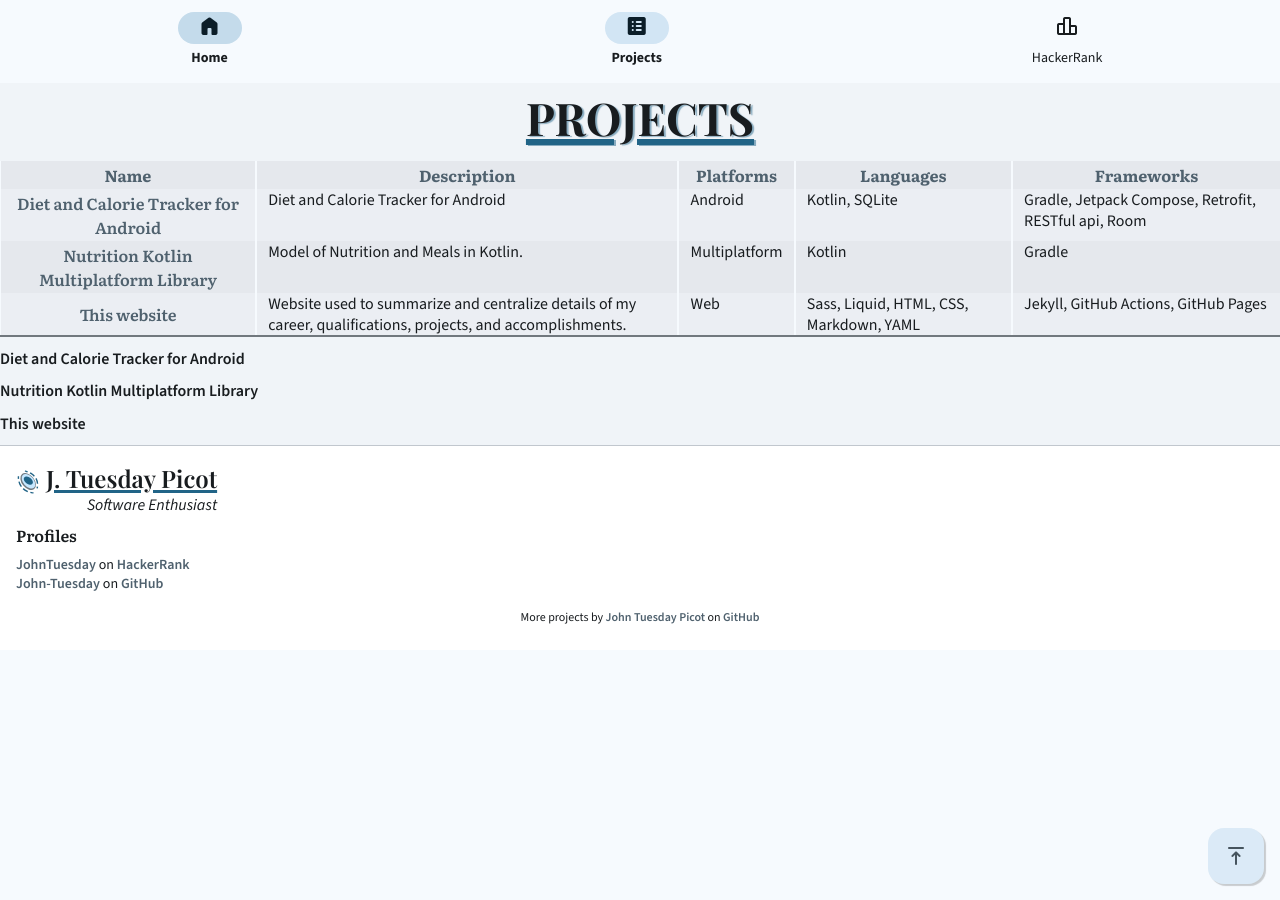
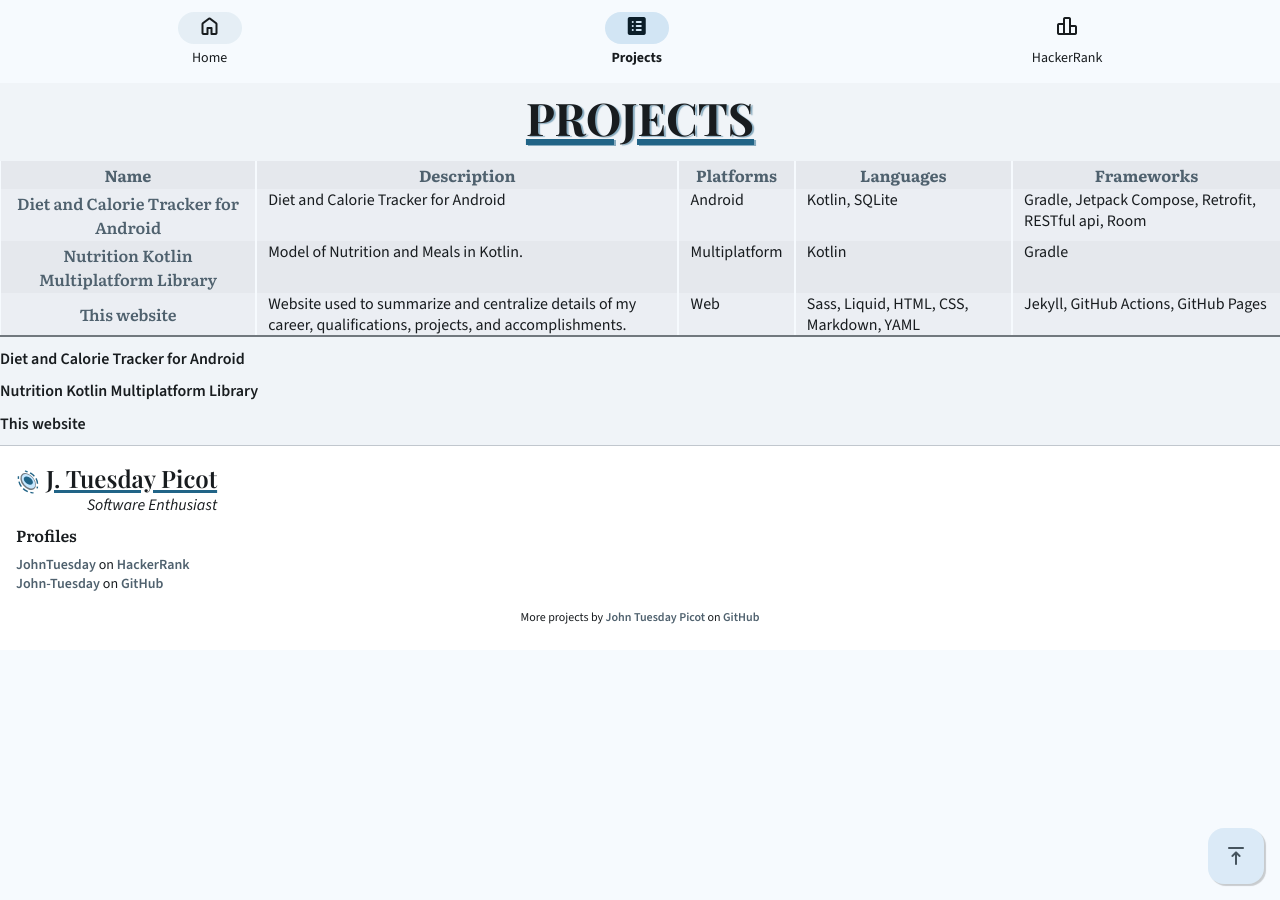
Before and after one commit to John-Tuesday/John-Tuesday.github.io, a Jekyll site: the page built from projects/summary.html, in a window 1280 px wide. Built offline with Jekyll 4.4.1, drawn with Linux system fonts in a browser that asks for light colours; some web fonts are replaced.

Commit message:
Fix improper highlightin of home

```diff
--- a/_includes/nav-bar.html
+++ b/_includes/nav-bar.html
@@ -8,7 +8,7 @@
   </label>
   <nav class="nav-menu-bar">
     {% for p in site.data.nav -%}
-    <div class="nav-item"><a href="{{ p.link }}" class="{% if page.url contains p.link %}current-nav{% else %}other-nav{% endif %}">
+    <div class="nav-item"><a href="{{ p.link }}" class="{% if page.url contains p.link and p.link != "/" or page.url == p.link %}current-nav{% else %}other-nav{% endif %}">
       <span class="nav-item-content">
         <div class="nav-icon">
           <span class="material-symbols-rounded">{{ p.m3-icon }}</span>
```
